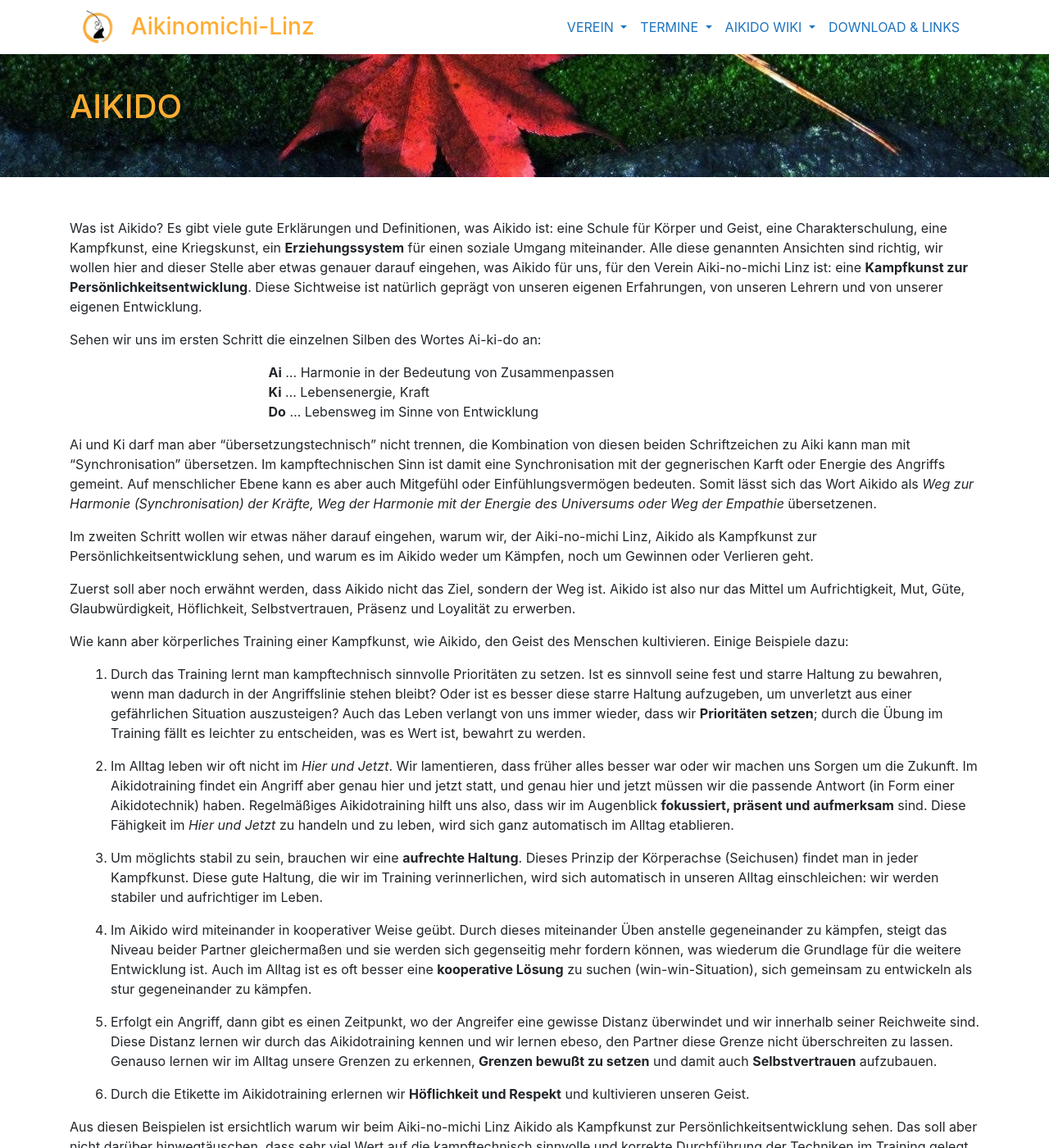
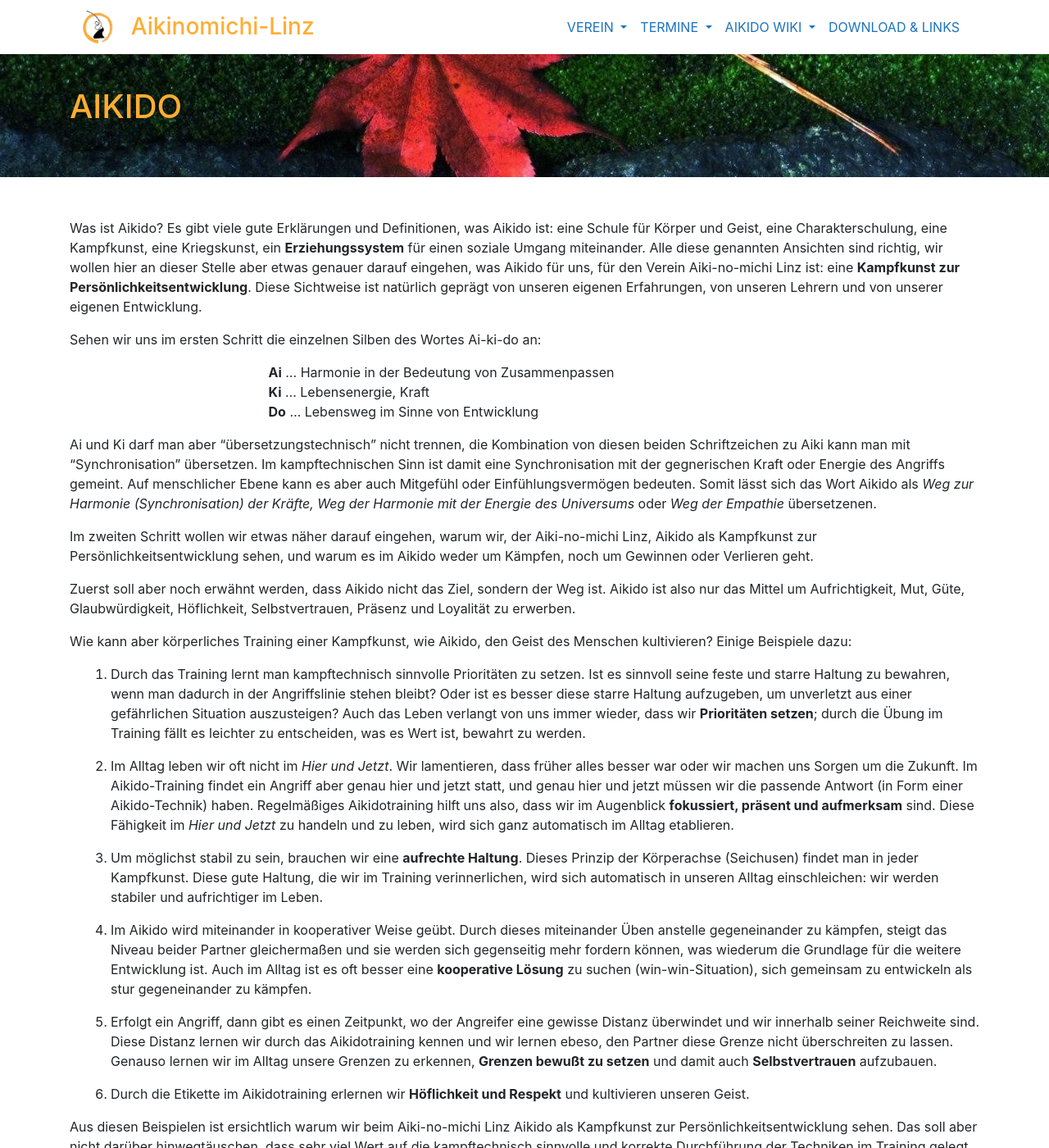
Before and after one commit to TWachs/aikinomichi-linz, a Jekyll site: the page built from aikido.md, in a window 1280 px wide and 1400 px high. Shown: the whole window at 82% size. Built offline with Jekyll 4.4.1, drawn with Linux system fonts in a browser that asks for light colours; nearby versions of some CDN libraries.

Commit message:
Update aikido.md
Proofreading

```diff
--- a/aikido.md
+++ b/aikido.md
@@ -9,7 +9,7 @@ ul {
 </style>
 
 <div class="container block" markdown="1">
-Was ist Aikido? Es gibt viele gute Erklärungen und Definitionen, was Aikido ist: eine Schule für Körper und Geist, eine Charakterschulung, eine Kampfkunst, eine Kriegskunst, ein **Erziehungssystem** für einen soziale Umgang miteinander. Alle diese genannten Ansichten sind richtig, wir wollen hier and dieser Stelle aber etwas genauer darauf eingehen, was Aikido für uns, für den Verein Aiki-no-michi Linz ist: eine **Kampfkunst zur Persönlichkeitsentwicklung**. Diese Sichtweise ist natürlich geprägt von unseren eigenen Erfahrungen, von unseren Lehrern und von unserer eigenen Entwicklung.
+Was ist Aikido? Es gibt viele gute Erklärungen und Definitionen, was Aikido ist: eine Schule für Körper und Geist, eine Charakterschulung, eine Kampfkunst, eine Kriegskunst, ein **Erziehungssystem** für einen soziale Umgang miteinander. Alle diese genannten Ansichten sind richtig, wir wollen hier an dieser Stelle aber etwas genauer darauf eingehen, was Aikido für uns, für den Verein Aiki-no-michi Linz ist: eine **Kampfkunst zur Persönlichkeitsentwicklung**. Diese Sichtweise ist natürlich geprägt von unseren eigenen Erfahrungen, von unseren Lehrern und von unserer eigenen Entwicklung.
 
 Sehen wir uns im ersten Schritt die einzelnen Silben des Wortes Ai-ki-do an:
 </div>
@@ -22,19 +22,19 @@ Sehen wir uns im ersten Schritt die einzelnen Silben des Wortes Ai-ki-do an:
 </div>
 </div>
 <div class="container" markdown="1">
-Ai und Ki darf man aber "übersetzungstechnisch" nicht trennen, die Kombination von diesen beiden Schriftzeichen zu Aiki kann man mit "Synchronisation" übersetzen. Im kampftechnischen Sinn ist damit eine Synchronisation mit der gegnerischen Karft oder Energie des Angriffs gemeint. Auf menschlicher Ebene kann es aber auch Mitgefühl oder Einfühlungsvermögen bedeuten. Somit lässt sich das Wort Aikido als _Weg zur Harmonie (Synchronisation) der Kräfte, Weg der Harmonie mit der Energie des Universums oder Weg der Empathie_ übersetzenen.
+Ai und Ki darf man aber "übersetzungstechnisch" nicht trennen, die Kombination von diesen beiden Schriftzeichen zu Aiki kann man mit "Synchronisation" übersetzen. Im kampftechnischen Sinn ist damit eine Synchronisation mit der gegnerischen Kraft oder Energie des Angriffs gemeint. Auf menschlicher Ebene kann es aber auch Mitgefühl oder Einfühlungsvermögen bedeuten. Somit lässt sich das Wort Aikido als _Weg zur Harmonie (Synchronisation) der Kräfte, Weg der Harmonie mit der Energie des Universums_ oder _Weg der Empathie_ übersetzenen.
 
 Im zweiten Schritt wollen wir etwas näher darauf eingehen, warum wir, der Aiki-no-michi Linz, Aikido als Kampfkunst zur Persönlichkeitsentwicklung sehen, und warum es im Aikido weder um Kämpfen, noch um Gewinnen oder Verlieren geht.
 
 Zuerst soll aber noch erwähnt werden, dass Aikido nicht das Ziel, sondern der Weg ist. Aikido ist also nur das Mittel um Aufrichtigkeit, Mut, Güte, Glaubwürdigkeit, Höflichkeit, Selbstvertrauen, Präsenz und Loyalität zu erwerben.
 
-Wie kann aber körperliches Training einer Kampfkunst, wie Aikido, den Geist des Menschen kultivieren. Einige Beispiele dazu:
+Wie kann aber körperliches Training einer Kampfkunst, wie Aikido, den Geist des Menschen kultivieren? Einige Beispiele dazu:
 
-* Durch das Training lernt man kampftechnisch sinnvolle Prioritäten zu setzen. Ist es sinnvoll seine fest und starre Haltung zu bewahren, wenn man dadurch in der Angriffslinie stehen bleibt? Oder ist es besser diese starre Haltung aufzugeben, um unverletzt aus einer gefährlichen Situation auszusteigen? Auch das Leben verlangt von uns immer wieder, dass wir **Prioritäten setzen**; durch die Übung im Training fällt es leichter zu entscheiden, was es Wert ist, bewahrt zu werden.
+* Durch das Training lernt man kampftechnisch sinnvolle Prioritäten zu setzen. Ist es sinnvoll seine feste und starre Haltung zu bewahren, wenn man dadurch in der Angriffslinie stehen bleibt? Oder ist es besser diese starre Haltung aufzugeben, um unverletzt aus einer gefährlichen Situation auszusteigen? Auch das Leben verlangt von uns immer wieder, dass wir **Prioritäten setzen**; durch die Übung im Training fällt es leichter zu entscheiden, was es Wert ist, bewahrt zu werden.
 
-* Im Alltag leben wir oft nicht im _Hier und Jetzt_. Wir lamentieren, dass früher alles besser war oder wir machen uns Sorgen um die Zukunft. Im Aikidotraining findet ein Angriff aber genau hier und jetzt statt, und genau hier und jetzt müssen wir die passende Antwort (in Form einer Aikidotechnik) haben. Regelmäßiges Aikidotraining hilft uns also, dass wir im Augenblick **fokussiert, präsent und aufmerksam** sind. Diese Fähigkeit im _Hier und Jetzt_ zu handeln und zu leben, wird sich ganz automatisch im Alltag etablieren.
+* Im Alltag leben wir oft nicht im _Hier und Jetzt_. Wir lamentieren, dass früher alles besser war oder wir machen uns Sorgen um die Zukunft. Im Aikido-Training findet ein Angriff aber genau hier und jetzt statt, und genau hier und jetzt müssen wir die passende Antwort (in Form einer Aikido-Technik) haben. Regelmäßiges Aikidotraining hilft uns also, dass wir im Augenblick **fokussiert, präsent und aufmerksam** sind. Diese Fähigkeit im _Hier und Jetzt_ zu handeln und zu leben, wird sich ganz automatisch im Alltag etablieren.
 
-* Um möglichts stabil zu sein, brauchen wir eine **aufrechte Haltung**. Dieses Prinzip der Körperachse (Seichusen) findet man in jeder Kampfkunst. Diese gute Haltung, die wir im Training verinnerlichen, wird sich automatisch in unseren Alltag einschleichen: wir werden stabiler und aufrichtiger im Leben.
+* Um möglichst stabil zu sein, brauchen wir eine **aufrechte Haltung**. Dieses Prinzip der Körperachse (Seichusen) findet man in jeder Kampfkunst. Diese gute Haltung, die wir im Training verinnerlichen, wird sich automatisch in unseren Alltag einschleichen: wir werden stabiler und aufrichtiger im Leben.
 
 * Im Aikido wird miteinander in kooperativer Weise geübt. Durch dieses miteinander Üben anstelle gegeneinander zu kämpfen, steigt das Niveau beider Partner gleichermaßen und sie werden sich gegenseitig mehr fordern können, was wiederum die Grundlage für die weitere Entwicklung ist. Auch im Alltag ist es oft besser eine **kooperative Lösung** zu suchen (win-win-Situation), sich gemeinsam zu entwickeln als stur gegeneinander zu kämpfen.
 
```
